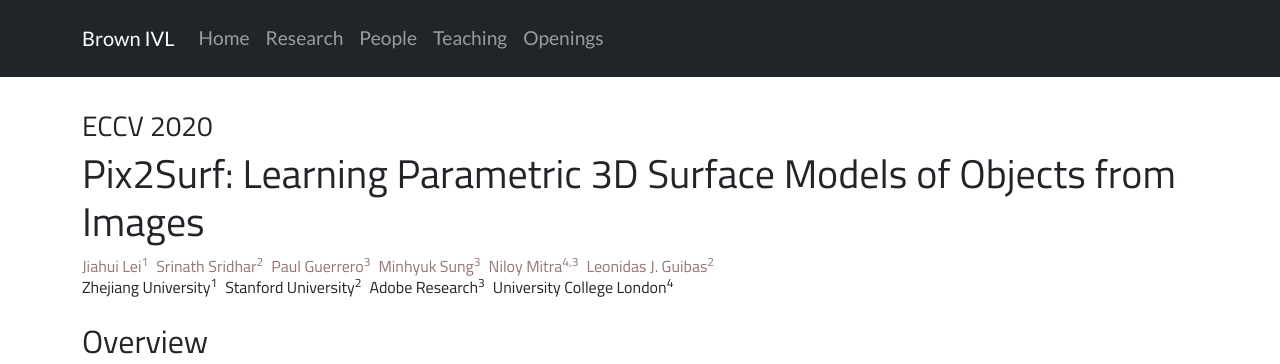
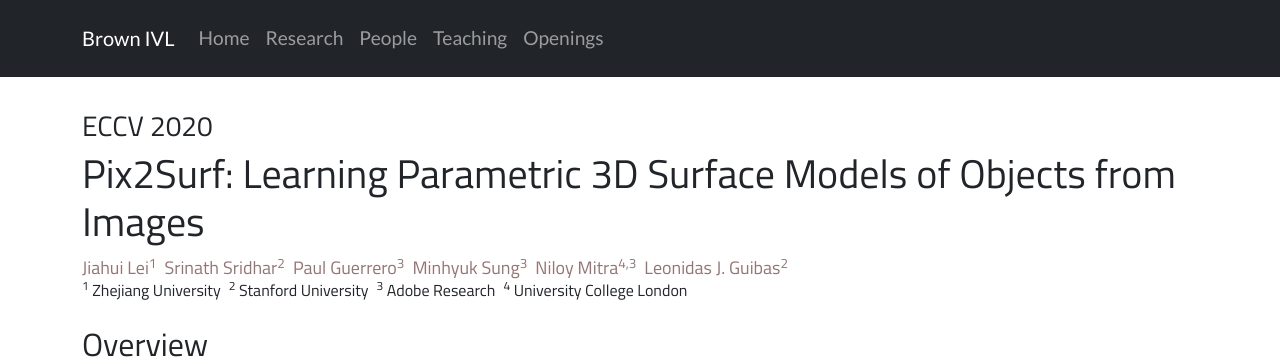
Before and after one commit to brown-ivl/brown-ivl.github.io, a Jekyll site: the page built from research/pix2surf.md, in a window 1280 px wide, cut to the strip 0-364 px from the top of the page. Built offline with Jekyll 4.4.1, drawn with Linux system fonts in a browser that asks for light colours.

Commit message:
update affiliations

```diff
--- a/assets/css/project.scss
+++ b/assets/css/project.scss
@@ -8,8 +8,14 @@
 .project-authors, .project-affiliations {
     display: flex;
 
-    .project-author, .affiliation {
+    .project-author {
         margin-right: 0.5rem;
+        font-size: 18px;
+    }
+
+    .affiliation {
+        margin-right: 0.5rem;
+        font-size: 16px;
     }
 }
 
--- a/research/pix2surf.md
+++ b/research/pix2surf.md
@@ -27,10 +27,10 @@
       affiliation: 2
       link:
 affiliations:
-  - "Zhejiang University<sup>1</sup>"
-  - "Stanford University<sup>2</sup>"
-  - "Adobe Research<sup>3</sup>"
-  - "University College London<sup>4</sup>"
+  - "<sup>1</sup> Zhejiang University"
+  - "<sup>2</sup> Stanford University"
+  - "<sup>3</sup> Adobe Research"
+  - "<sup>4</sup> University College London"
 journal: ECCV 2020
 bibtex: ADD A STRING HERE
 ---
```
Also changed, not shown: research/canonical-fields.md (+3 -3 lines), research/clip-sculptor.md (+3 -3 lines), research/lego-net.md (+2 -2 lines), research/shapecrafter.md (+1 -1 lines).
